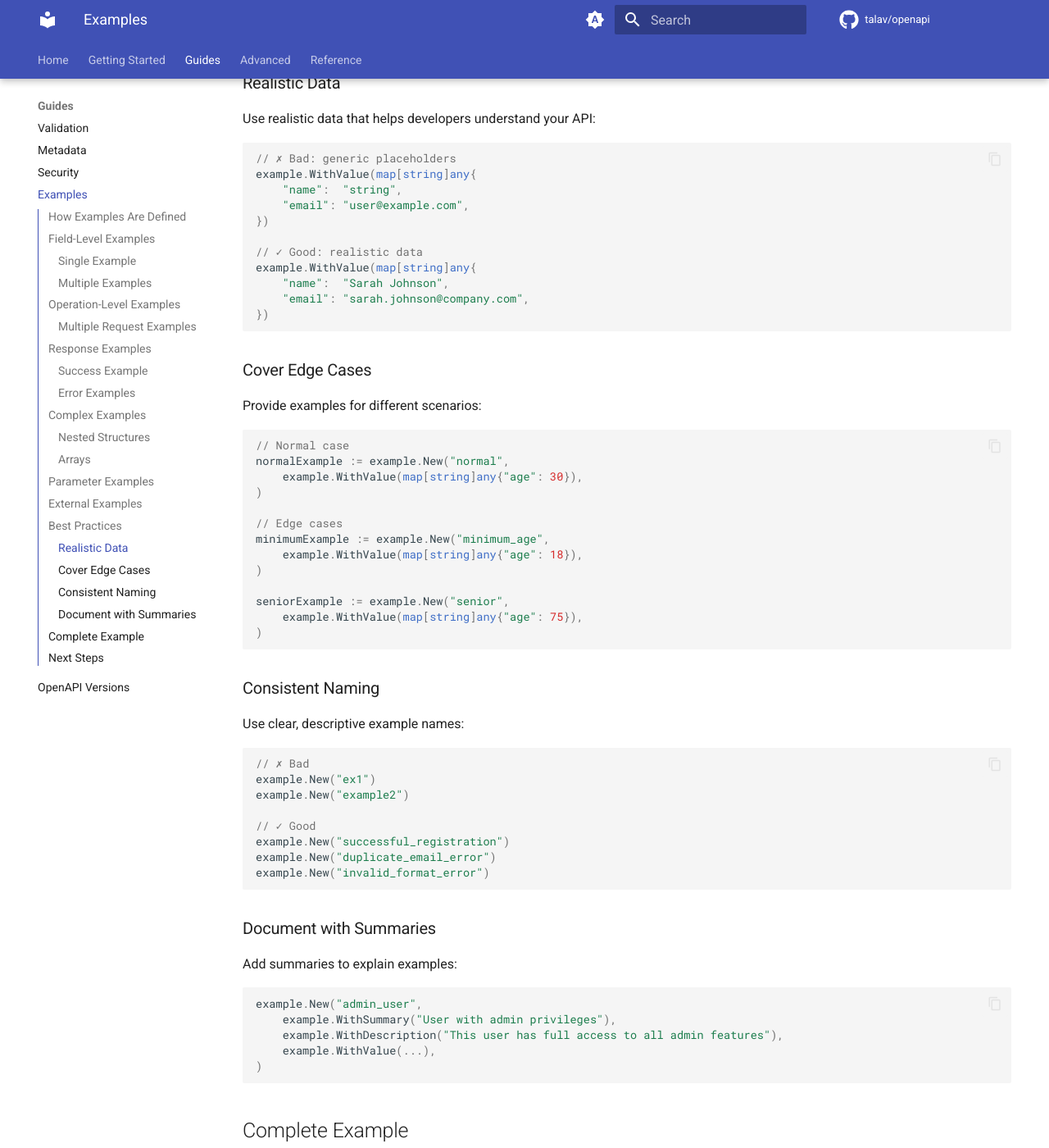
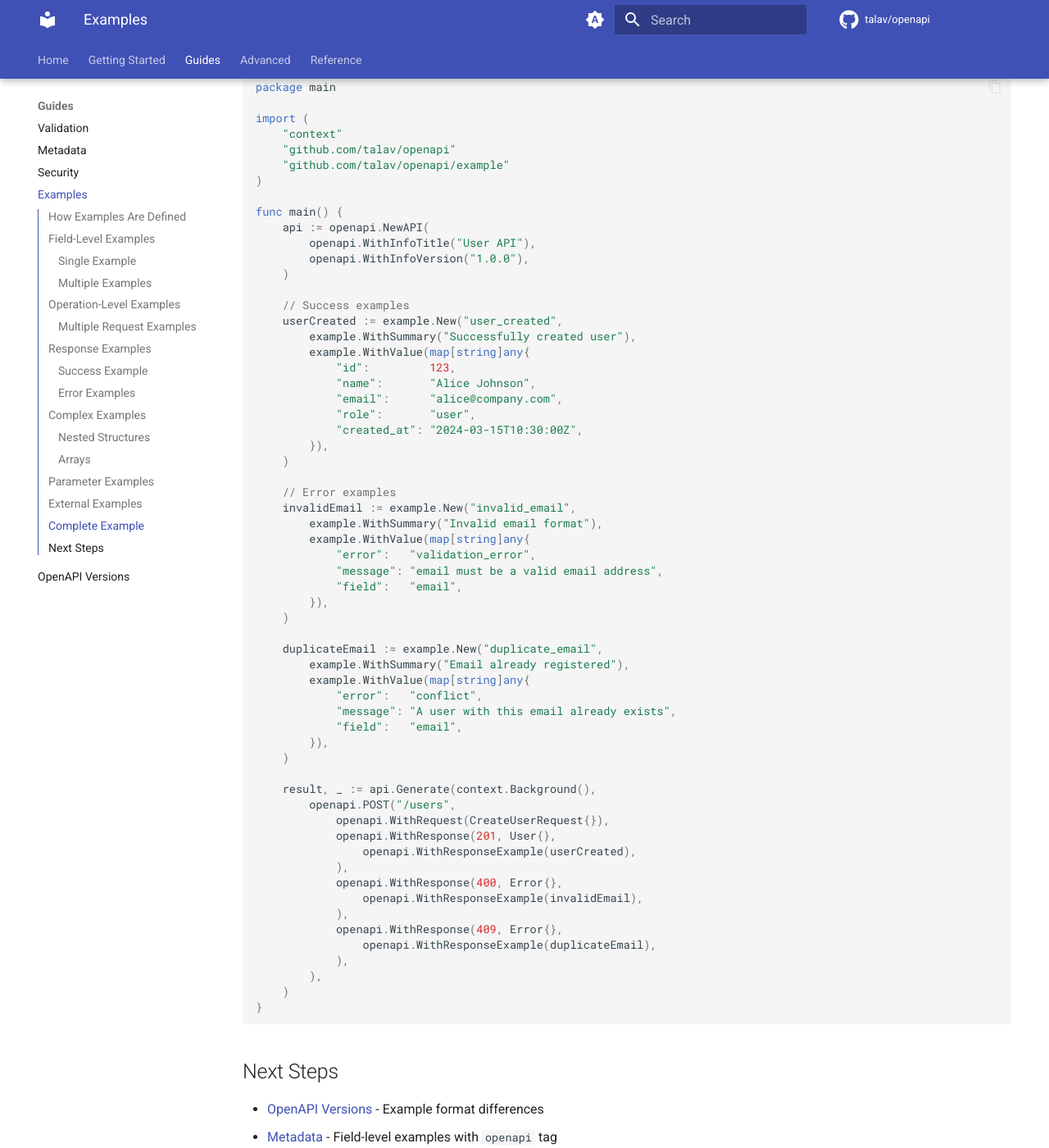
Before and after one commit to Talav/openapi, an MkDocs documentation site: the page built from docs/guides/examples.md, in a window 1280 px wide and 1400 px high, scrolled down 4662 px. Shown: the whole window at 82% size. Built offline with MkDocs 1.6.1 and Material for MkDocs 9.7.7, drawn with Linux system fonts in a browser that asks for light colours; comment, search, counter and statistics services are not loaded.

Commit message:
Doc tweaks

````diff
--- a/docs/guides/examples.md
+++ b/docs/guides/examples.md
@@ -222,73 +222,6 @@ externalExample := example.New("external_user",
 )
 ```
 
-## Best Practices
-
-### Realistic Data
-
-Use realistic data that helps developers understand your API:
-
-```go
-// ✗ Bad: generic placeholders
-example.WithValue(map[string]any{
-    "name":  "string",
-    "email": "user@example.com",
-})
-
-// ✓ Good: realistic data
-example.WithValue(map[string]any{
-    "name":  "Sarah Johnson",
-    "email": "sarah.johnson@company.com",
-})
-```
-
-### Cover Edge Cases
-
-Provide examples for different scenarios:
-
-```go
-// Normal case
-normalExample := example.New("normal",
-    example.WithValue(map[string]any{"age": 30}),
-)
-
-// Edge cases
-minimumExample := example.New("minimum_age",
-    example.WithValue(map[string]any{"age": 18}),
-)
-
-seniorExample := example.New("senior",
-    example.WithValue(map[string]any{"age": 75}),
-)
-```
-
-### Consistent Naming
-
-Use clear, descriptive example names:
-
-```go
-// ✗ Bad
-example.New("ex1")
-example.New("example2")
-
-// ✓ Good
-example.New("successful_registration")
-example.New("duplicate_email_error")
-example.New("invalid_format_error")
-```
-
-### Document with Summaries
-
-Add summaries to explain examples:
-
-```go
-example.New("admin_user",
-    example.WithSummary("User with admin privileges"),
-    example.WithDescription("This user has full access to all admin features"),
-    example.WithValue(...),
-)
-```
-
 ## Complete Example
 
 ```go
````
Also changed, not shown: README.md (+9 -16 lines).
